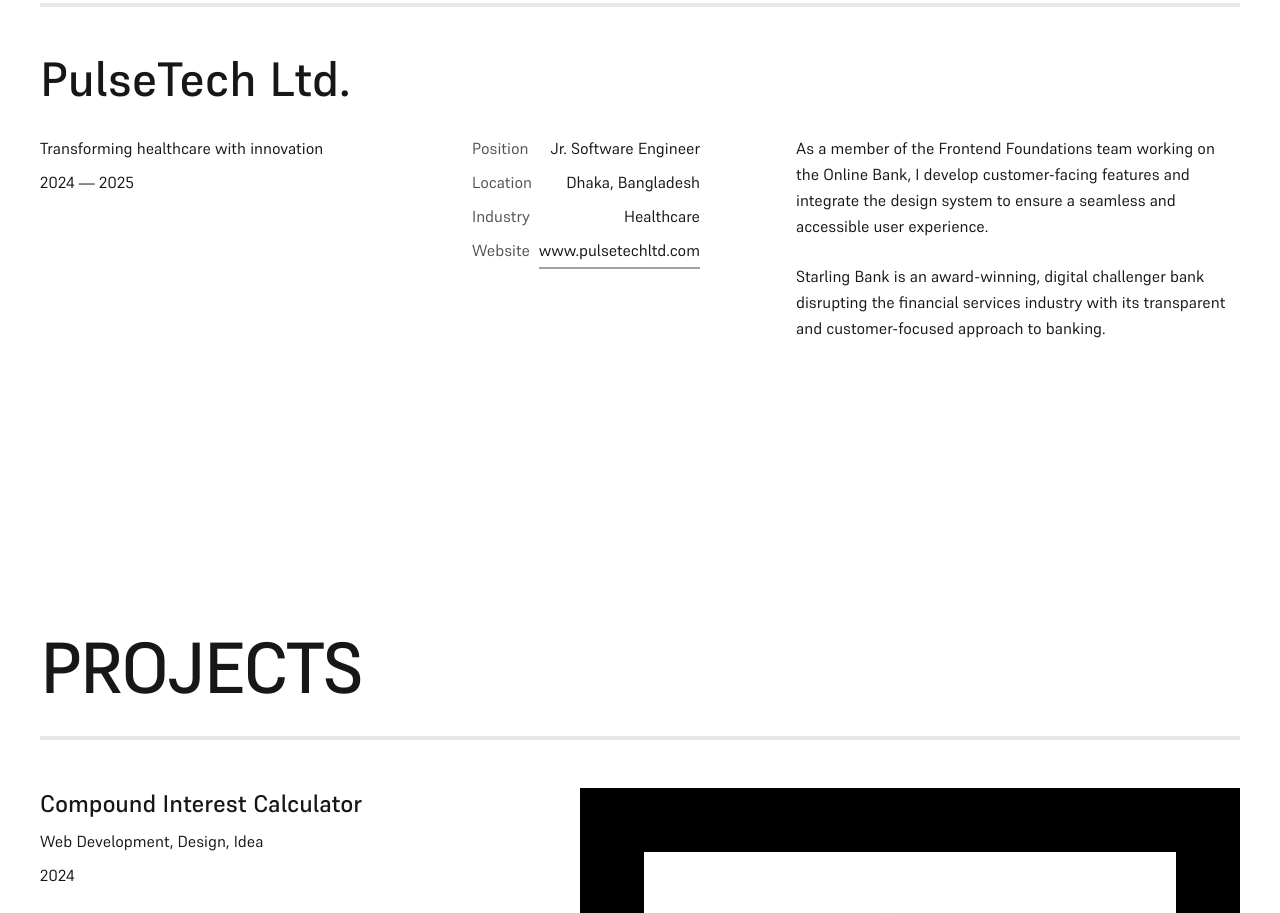
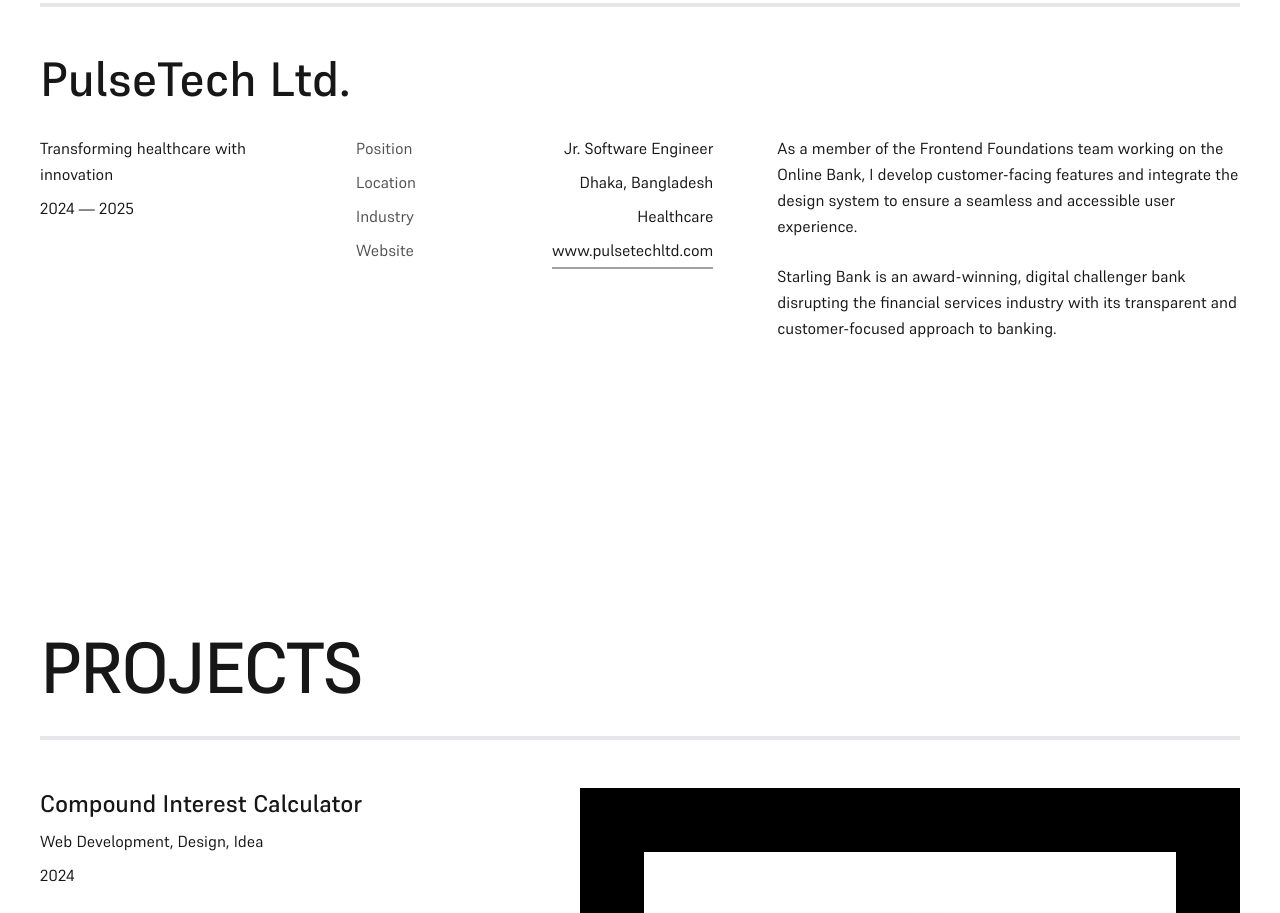
Before and after one commit to shuvosarkar96/shuvo-sarkar-web, a Next.js app: page / in a window 1280 px wide. Shown: the part 1880-2793 px from the top of the page. Built offline with nearby package versions, Linux system fonts and the light colour scheme.

Commit message:
feat: update Experience section layout for improved consistency and readability

```diff
--- a/src/components/sections/experience.tsx
+++ b/src/components/sections/experience.tsx
@@ -14,9 +14,10 @@
         <article className="">
           <h3 className="text-2xl md:text-4xl lg:text-5xl font-medium mb-4 md:mb-8">PulseTech Ltd.</h3>
 
-          <div className="grid grid-cols-1 lg:grid-cols-12 gap-8 md:gap-24 items-start">
+          <div className="flex flex-col md:grid md:grid-cols-2 lg:block gap-8 md:gap-4">
+            <div className="grid grid-cols-1 lg:grid-cols-12 gap-8 xl:gap-16 2xl:gap-20 items-start">
               {/* Company / year */}
-            <div className="lg:col-span-4 flex flex-col gap-2">
+              <div className="lg:col-span-3 xl:col-span-3 flex flex-col gap-2">
                 <p className="">
                   Transforming healthcare with innovation
                 </p>
@@ -24,7 +25,7 @@
               </div>
 
               {/* Info - Desktop */}
-            <dl className="hidden md:flex lg:col-span-3 flex-col gap-2">
+              <dl className="hidden lg:flex lg:col-span-4 xl:col-span-4 flex-col gap-2">
                 <div className="flex flex-row justify-between">
                   <dt className="text-neutral-600">Position</dt>
                   <dd className="">Jr. Software Engineer</dd>
@@ -51,7 +52,7 @@
               </dl>
 
               {/* Description */}
-            <div className="lg:col-span-5 prose prose-sm max-w-none">
+              <div className="lg:col-span-5 xl:col-span-5 prose prose-sm max-w-none">
                 <p>
                   As a member of the Frontend Foundations team working on the Online Bank,
                   I develop customer-facing features and integrate the design system to
@@ -64,9 +65,9 @@
                   approach to banking.
                 </p>
               </div>
-
-            {/* Info - Desktop */}
-            <dl className="flex md:hidden lg:col-span-3 flex-col gap-2">
+            </div>
+            {/* Info - Mobile */}
+            <dl className="flex lg:hidden lg:col-span-3 flex-col gap-2">
               <div className="flex flex-row justify-between">
                 <dt className="text-neutral-600">Position</dt>
                 <dd className="">Jr. Software Engineer</dd>
```
Lines whose indentation alone changed are shown as unchanged.
